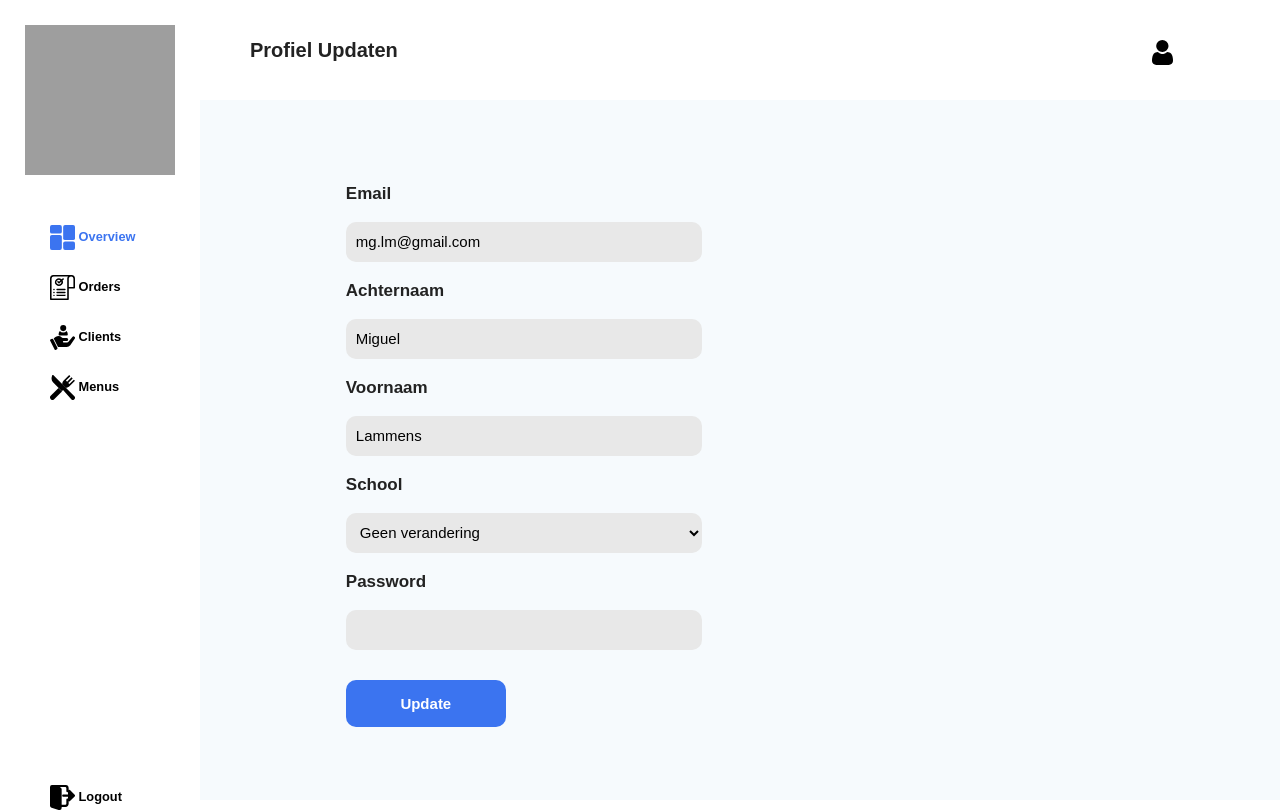
After one commit to MiguelLamm/lab2, a PHP site: page /profile.php in a window 1280 px wide. The commit adds this page. Run offline with PHP 8.4, Linux system fonts and the light colour scheme; a user stored in the database is signed in; data comes from the database, SQL or seed files in the repository; grey boxes are pictures that could not be loaded.

Commit message:
Update Profile (nog fout voorlopig)

```diff
--- a/classes/user.class.php
+++ b/classes/user.class.php
@@ -102,7 +102,7 @@
 
             try {
                 //$conn = Db::getInstance();
-                $conn= new PDO("mysql:host=localhost;dbname=lab2;","root","", null);
+                $conn= new PDO("mysql:host=localhost;dbname=lab2;","root","root", null);
                 $statement = $conn->prepare("INSERT into user (email,pass, naam, voornaam,school) VALUES(:email, :password, :naam, :voornaam, :school)");
                 $statement->bindParam(":email",$this->email);
                 $statement->bindParam(":naam",$this->naam);
@@ -122,7 +122,7 @@
 
         try{
             //$conn = Db::getInstance();
-            $conn= new PDO("mysql:host=localhost;dbname=lab2;","root","", null);
+            $conn= new PDO("mysql:host=localhost;dbname=lab2;","root","root", null);
             $statement = $conn->prepare("select * from users where email = :email");
 
             //parameter binden
@@ -130,7 +130,7 @@
 
             $result = $statement->execute();
 
-            var_dump($user['id']);
+            //var_dump($user['id']);
 
             //array overzetten naar variable
             $user = $statement->fetch(PDO::FETCH_ASSOC);
@@ -153,4 +153,32 @@
 
         }
     }
+
+    public function changeSettings($newEmail, $voornaam, $achternaam, $school, $newpassword, $email){
+
+                //$conn = Db::getInstance();
+                $conn= new PDO("mysql:host=localhost;dbname=lab2;","root","root", null);
+                $statement = $conn->prepare("update user set email=:newEmail, voornaam=:voornaam, achternaam=:achternaam, school=:school, pass=:newpass where email = :email");
+                $statement->bindValue(":newEmail", $newEmail);
+                $statement->bindValue(":voornaam", $voornaam);
+                $statement->bindValue(":achternaam", $achternaam);
+                $statement->bindValue(":school", $school);
+
+                $options = [
+                    'cost' => 14 //2^12
+                ];
+
+                $newpassword = password_hash($this->password,PASSWORD_DEFAULT, $options);
+
+                $statement->bindValue(":newpass", $newpassword);
+                $statement->bindValue(":email", $email);
+
+                $result = $statement->execute();
+
+                if($result == true){
+                    return true;
+                }else{
+                    echo "Er is iets foutgelopen bij het updaten.";
+                }
+    }
 }
--- a/css/screen.css
+++ b/css/screen.css
@@ -292,7 +292,7 @@ body {
         text-align: center;
         border: none;
         border-radius: 10px;
-        background-color:#368483;
+        background-color:#3B74F0;
     }
 
     #password_field { margin: 10px 0 0 0; }
--- a/login.php
+++ b/login.php
@@ -26,6 +26,7 @@ if(isset($_SESSION['naam'])){
             session_start();
 
             $_SESSION['userid'] = $user['id'];
+            $_SESSION['email'] = $user['email'];
             $_SESSION['naam']= $user['naam'];
             $_SESSION['adm']= $user['admod'];
 
--- /dev/null
+++ b/profile.php
@@ -0,0 +1,125 @@
+<?php
+    require_once('bootstrap.php');
+
+    session_start();
+
+    include_once(__DIR__ . "/classes/db.class.php");
+    include_once(__DIR__ . "/classes/user.class.php");
+
+    /*if($_SESSION['adm'] == 1){
+
+    }else{
+      //BYE FELISHA
+      header("location: index.php");
+    }
+    */
+
+    //$posts = new Post;
+    //$posts = $posts->showReq();
+
+    if(!empty($_POST)){
+
+      $u = new User();
+      $newEmail = $_POST['email'];
+      $voornaam = $_POST['voornaam'];
+      $achternaam = $_POST['achternaam'];
+      $school = $_POST['school'];
+      $newpassword = $_POST['newpassword'];
+      $email = $_SESSION['email'];
+
+      $result = $u->changeSettings($newEmail, $voornaam, $achternaam, $school, $newpassword, $email);
+
+      if($result === true){
+          echo "<script>location='profile.php'</script>";
+      }else{
+          echo $result;
+      }
+  }
+
+  //$conn = Db::getInstance();
+  $conn= new PDO("mysql:host=localhost;dbname=lab2;","root","root", null);
+  $statement = $conn->prepare("select * from user where email = '" . $_SESSION['email'] . "'");
+  $statement->execute();
+  if( $statement->rowCount() > 0){
+      $user = $statement->fetch(); // array van resultaten opvragen
+  };
+
+
+    ?>
+<!DOCTYPE html>
+<html lang="en">
+
+<head>
+    <title>Foodcart - Profiel Aanpassen</title>
+    <meta charset="UTF-8">
+    <link rel="stylesheet" type="text/css" href="css/reset.css">
+    <link rel="stylesheet" type="text/css" href="css/screen.css">
+    <meta name="viewport" content="width=device-width, initial-scale=1.0, user-scalable=0">
+    <meta name="theme-color" content="#272727">
+</head>
+
+<body>
+
+  <div class="topbar">
+    <a href="index.php"><div class="logo"> </div></a>
+    <p class="title">Profiel Updaten</p>
+    <a href="profile.php"><div class="account"><img src="images/user.svg" /> </div> </a>
+  </div>
+
+  <div class="sidebar">
+
+      <div class="nav">
+        <a href="index.php"> <p class="selected"> <img src="images/dashboard2.svg" />  Overview</p> </a>
+        <a href="orders.php"> <p> <img src="images/order.svg"/>  Orders</p> </a>
+        <a href="clients.php"> <p> <img src="images/support.svg"/>  Clients</p> </a>
+        <a href="menus.php"> <p> <img src="images/food.svg"/>  Menus</p> </a>
+      </div>
+
+      <div class="logout">
+      <a href="logout.php"> <p> <img src="images/logout.svg"/>  Logout</p> </a>
+      </div>
+  </div>
+
+  <div class="container">
+
+  <form class="formulier" id="form" action="" method="post">
+		<div class="aanmelden">
+
+			<div class="form__field">
+				<label for="email">Email</label>
+				<input type="text" class="input" id="email" name="email" value="<?php echo $user['email'] ?>">
+			</div>
+			<div class="form__field">
+				<label for="naam">Achternaam</label>
+				<input type="text" class="input" id="naam" name="achternaam" value="<?php echo $user['naam'] ?>">
+			</div>
+			<div class="form__field">
+				<label for="voornaam">Voornaam</label>
+				<input type="text" class="input" id="voornaam" name="voornaam" value="<?php echo $user['voornaam'] ?>">
+			</div>
+
+			<div class="form__field">
+				<label for="school">School</label>
+				<select class="input" name="school">
+        <option value="<?php echo $user['school'] ?>">Geen verandering</option>
+				<option value="bimsemM">Bimsem Mechelen</option>
+				<option value="urselinnenM">Urselinnen Mechelen</option>
+				<option value="lyceumM">Lyceum Mechelen</option>
+				</select>
+			</div>
+
+			<div class="form__field">
+				<label for="password">Password</label>
+				<input type="password" class="input" id="wachtwoord" name="newpassword">
+			</div>
+
+			<div class="form__submit">
+				<input type="submit" value="Update" class="submit">
+			</div>
+
+  </div>
+
+</body>
+
+
+</html>
```
